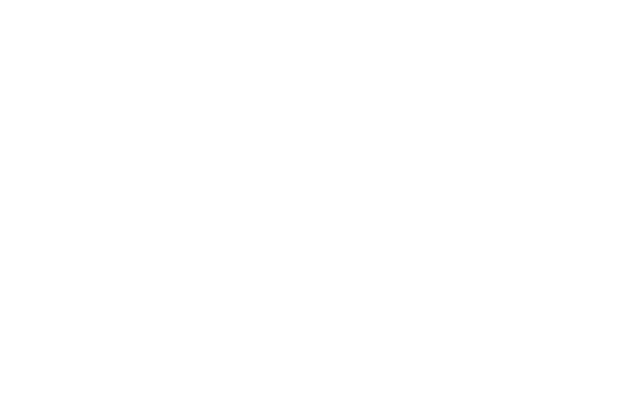
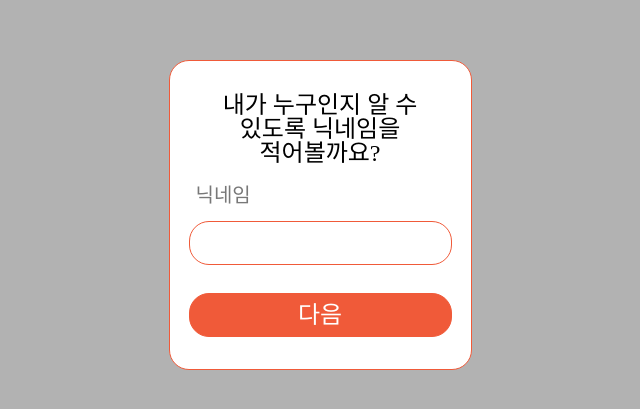
Before and after one commit to Memory-maker/rolling-paper-client, a React (Vite) app: page /nickname in a window 1280 px wide. Before the commit this address had no page. Shown: the part 185-594 px from the top of the page, without its empty margins (320-960 px from the left). Built offline with nearby package versions, Linux system fonts and the light colour scheme; a web font is replaced by a local one.

Commit message:
Feat: Add create nickname

```diff
--- /dev/null
+++ b/src/pages/CreateName/index.tsx
@@ -0,0 +1,114 @@
+import { ChangeEvent, useState } from "react";
+
+import Modal from "../Modal";
+
+import styled from "styled-components";
+import { useNavigate } from "react-router-dom";
+
+const Wrapper = styled.div`
+  display: flex;
+  max-width: 100%;
+  max-height: 300px;
+  flex-direction: column;
+  justify-content: space-between;
+  align-items: center;
+`;
+
+const Title = styled.h2`
+  font-weight: 400;
+  font-size: 24px;
+  line-height: 24px;
+  text-align: center;
+  color: #000000;
+  word-break: keep-all;
+`;
+
+const Label = styled.label`
+  display: inline-block;
+  margin: 20px auto auto 7px;
+  font-weight: 400;
+  font-size: 20px;
+  line-height: 20px;
+  color: #787878;
+`;
+
+const InputField = styled.input`
+  width: 263px;
+  height: 44px;
+  padding: 12px 48px 12px 14px;
+  margin-top: 16px;
+  background-color: #ffffff;
+  color: #000000;
+  border-radius: 20px;
+  border: 1px solid #f05a39;
+  font-size: 20px;
+  font-weight: 400;
+
+  &:focus {
+    outline: 1px solid #f05a39;
+  }
+
+  &::-webkit-calendar-picker-indicator {
+    filter: invert(52%) sepia(36%) saturate(7081%) hue-rotate(341deg) brightness(100%) contrast(89%);
+  }
+`;
+
+const Button = styled.button`
+  width: 263px;
+  height: 44px;
+  margin-top: 28px;
+  font-size: 24px;
+  line-height: 24px;
+  background: #f05a39;
+  color: #ffffff;
+  border: 1px solid #f05a39;
+  border-radius: 20px;
+  cursor: pointer;
+`;
+
+const Span = styled.span`
+  padding: 0 15px;
+`;
+
+function CreateName() {
+  const navigate = useNavigate();
+  const [, setIsModalOpen] = useState(true);
+  const [name, setName] = useState("");
+
+  const handleNameChange = (e: ChangeEvent<HTMLInputElement>) => {
+    setName(e.currentTarget.value);
+  };
+
+  const handleClickButton = () => {
+    const data = { nickname: name };
+    const url = `http://ec2-15-165-187-40.ap-northeast-2.compute.amazonaws.com:8080/paper`;
+
+    fetch(url, {
+      method: "POST",
+      body: JSON.stringify(data),
+    })
+      .then((res) => res.json())
+      .then((res) => {
+        if (res.success) {
+          navigate("/mypage");
+        }
+      });
+  };
+
+  return (
+    <Modal setIsModalOpen={setIsModalOpen}>
+      <Wrapper onClick={(e) => e.stopPropagation()}>
+        <Title>내가 누구인지 알 수 있도록 닉네임을 적어볼까요?</Title>
+
+        <form>
+          <Label>닉네임</Label>
+          <InputField type="text" name="name" onChange={handleNameChange} />
+          <Button type="button" onClick={handleClickButton}>
+            <Span>다음</Span>
+          </Button>
+        </form>
+      </Wrapper>
+    </Modal>
+  );
+}
+export default CreateName;
--- a/src/routes/index.tsx
+++ b/src/routes/index.tsx
@@ -6,6 +6,7 @@
 import MyPage from "../pages/MyPage";
 import RollingPaper from "../pages/RollingPaper";
 import Sending from "../pages/Sending";
+import CreateName from "../pages/CreateName";
 
 function Router() {
   return (
@@ -16,6 +17,7 @@
         <Route path="/mypage" element={<MyPage />} />
         <Route path="/rollingpaper/*" element={<RollingPaper />} />
         <Route path="/sending" element={<Sending />} />
+        <Route path="/nickname" element={<CreateName />} />
       </Routes>
     </BrowserRouter>
   );
```
